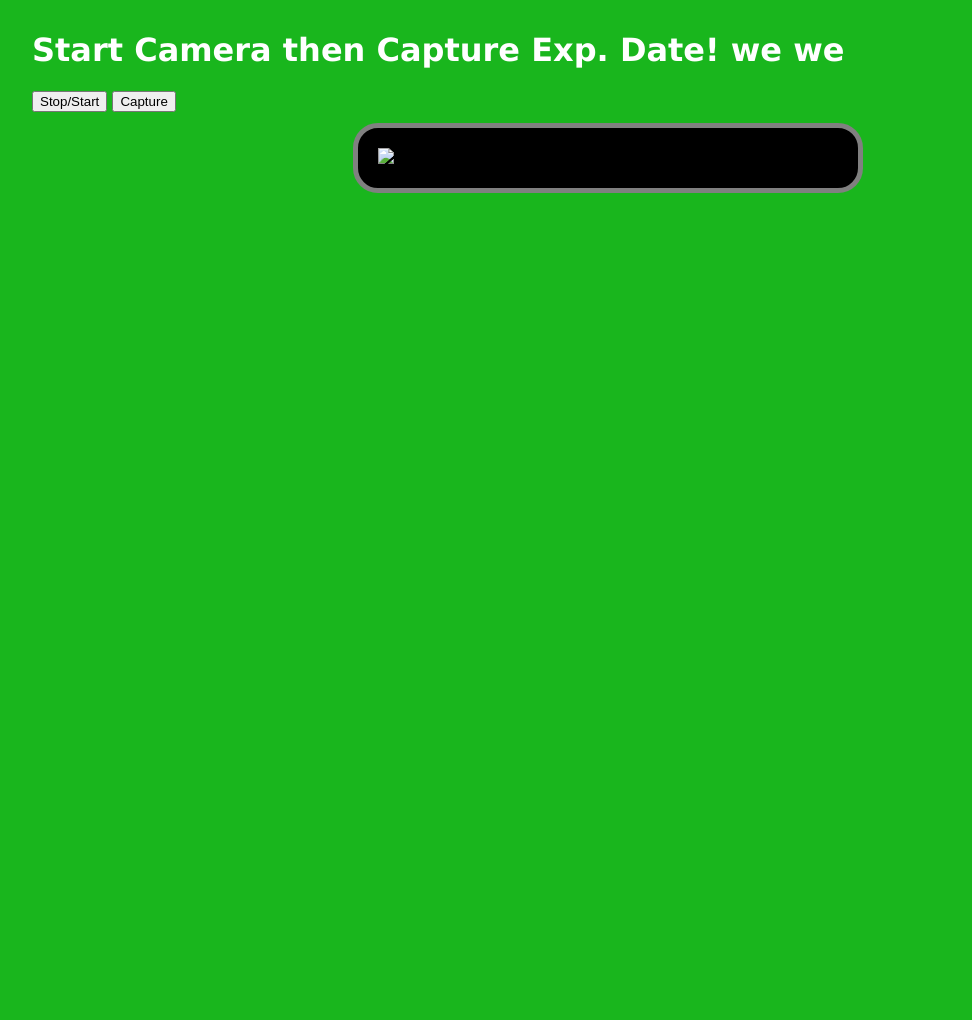
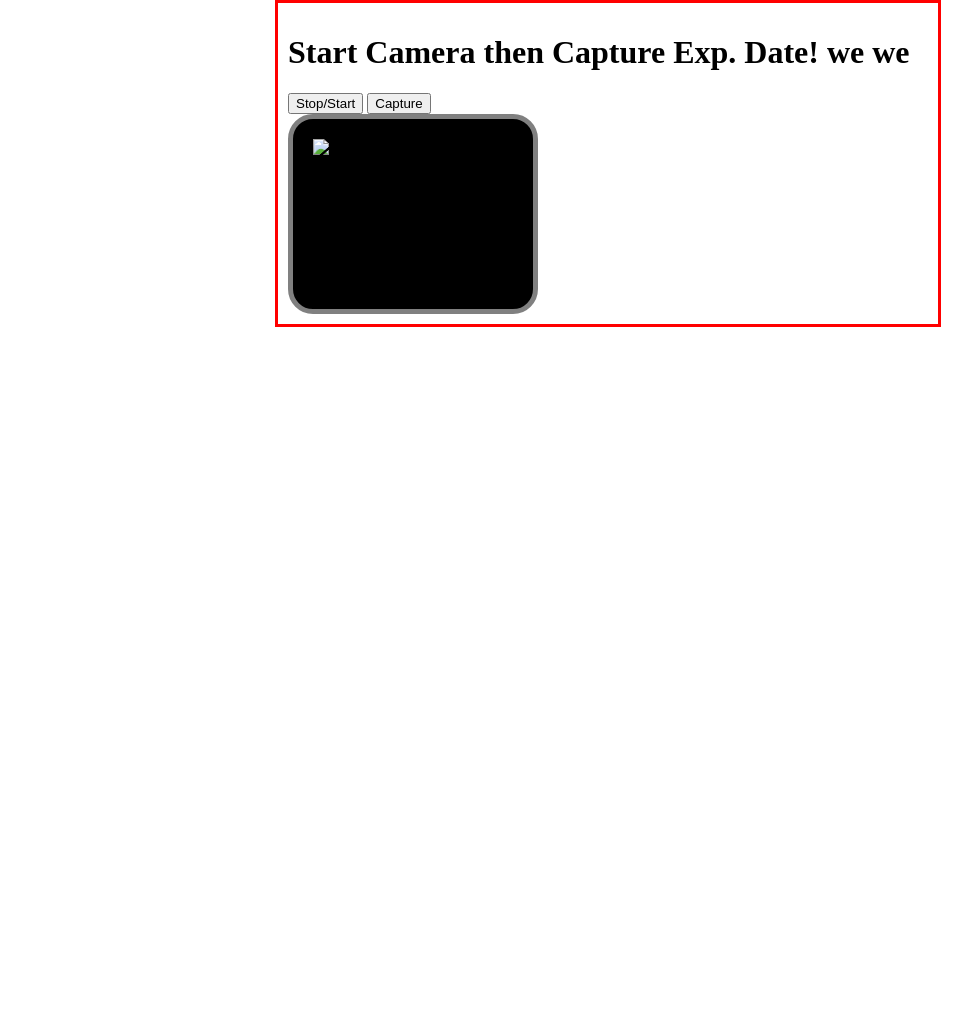
Before and after one commit to khaledAlsardouk/fyp, a Python web app: template flask/templates/capture.html in a window 1280 px wide. Shown: the whole page, without its empty margins (32-1004 px from the left). After the commit the page ends 327 px from the top, so only its background shows below. Run offline with Jinja, Linux system fonts and the light colour scheme; the template is opened without the code that fills it, so the values that code supplies are empty.

Commit message:
updated css
css update

```diff
--- a/flask/static/css/capture_css.css
+++ b/flask/static/css/capture_css.css
@@ -1,91 +1,16 @@
-html{
-  font-family: Verdana, sans-serif;
-  background-color: #19B61D ;
-  color: white;
-}
-#body_id {
+.center {
     margin: auto;
-    height: 1000px;
-    width: 90%;
+    width: 50%;
+    border: 3px solid rgb(255, 0, 0);
     padding: 10px;
   }
 
-
   #video_area {
-    margin:auto;
       background-color : black;
       border: 5px solid gray;
       border-radius: 25px;
       padding: 20px;
-    height: 40%;
-    width:40%;
-    margin-top:1%;
+      width: 200px;
+      height: 150px;
 
   }
-
-#video_video{
-  height: 100%;
-  width: 100%;
-
-}
-
-body {
-  width: 90%
-}
-
-.button1 {
-  margin-right:10%;
-  padding: 16px 32px;
-  text-align: center;
-  display: inline-block;
-  font-size: 16px;
-  transition-duration: 0.4s;
-  cursor: pointer;
-  border-radius: 10px;
-  background-color: #af4c4c;
-  color: white;
-  border-color: white;
-}
-
-.button1:hover {
-
-  background-color: white;
-  color: #4CAF50;
-  border: 2px solid #4CAF50;
-}
-
-.button2 {
-  margin:auto;
-  padding: 16px 32px;
-  text-align: center;
-  display: inline-block;
-  font-size: 16px;
-  margin: 4px 2px;
-  transition-duration: 0.4s;
-  cursor: pointer;
-  border-radius: 10px;
-  background-color: #af4c4c;
-  color: white;
-  border-color: white;
-}
-
-.button2:hover {
-  background-color: white;
-  color: #4CAF50;
-  border: 2px solid #4CAF50;
-}
-
-#from_buttons{
-  margin:auto;
-  border:5px;
-  text-align: center;
-
-}
-
-#resultsParent{
-  margin-top:1%;
-  color:#4CAF50;
-  background-color:white;
-  border-radius:10px;
-  padding:2%;
-}
```
Lines whose indentation alone changed are shown as unchanged.
